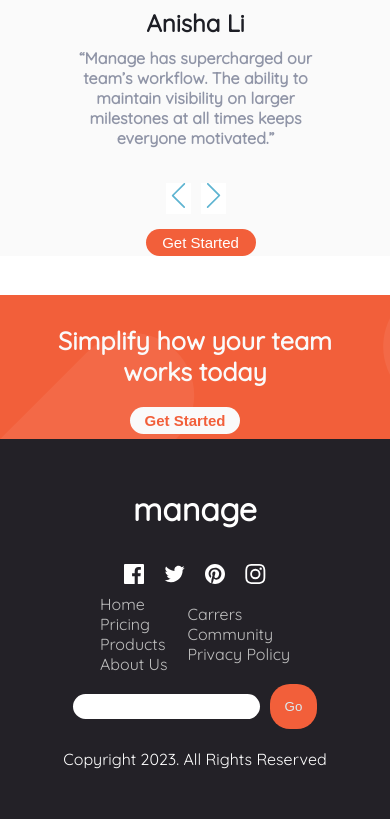
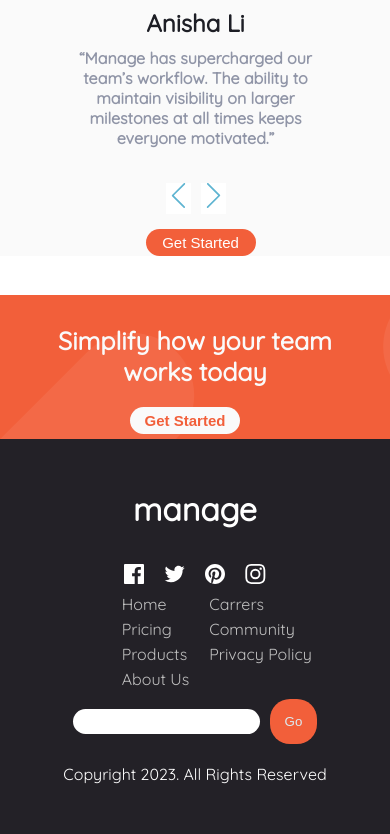
Before and after one commit to mahmoud-mohamed01/manage-landingPage, a React (Create React App) app: page / in a window 390 px wide. Shown: the part 1768-2602 px from the top of the page. Built offline with nearby package versions, Linux system fonts and the light colour scheme.

Commit message:
Update Footer.css

```diff
--- a/src/Components/Footer/Footer.css
+++ b/src/Components/Footer/Footer.css
@@ -17,19 +17,15 @@ footer {
 }
 .links-box {
   display: flex;
-  align-items: center;
+  align-items: flex-start;
   gap: 20px;
-  justify-content: center;
-}
-
-.link-list {
-  display: flex;
-  flex-direction: column;
-  gap: 10px;
 }
 
 .link-list ul {
   list-style: none;
+  display: flex;
+  flex-direction: column;
+  gap: 5px;
 }
 .link-list ul li {
   font-size: 16px;
@@ -73,4 +69,7 @@ footer {
   footer {
     flex-direction: column;
   }
+  .links-box {
+    margin-left: 15%;
+  }
 }
```
